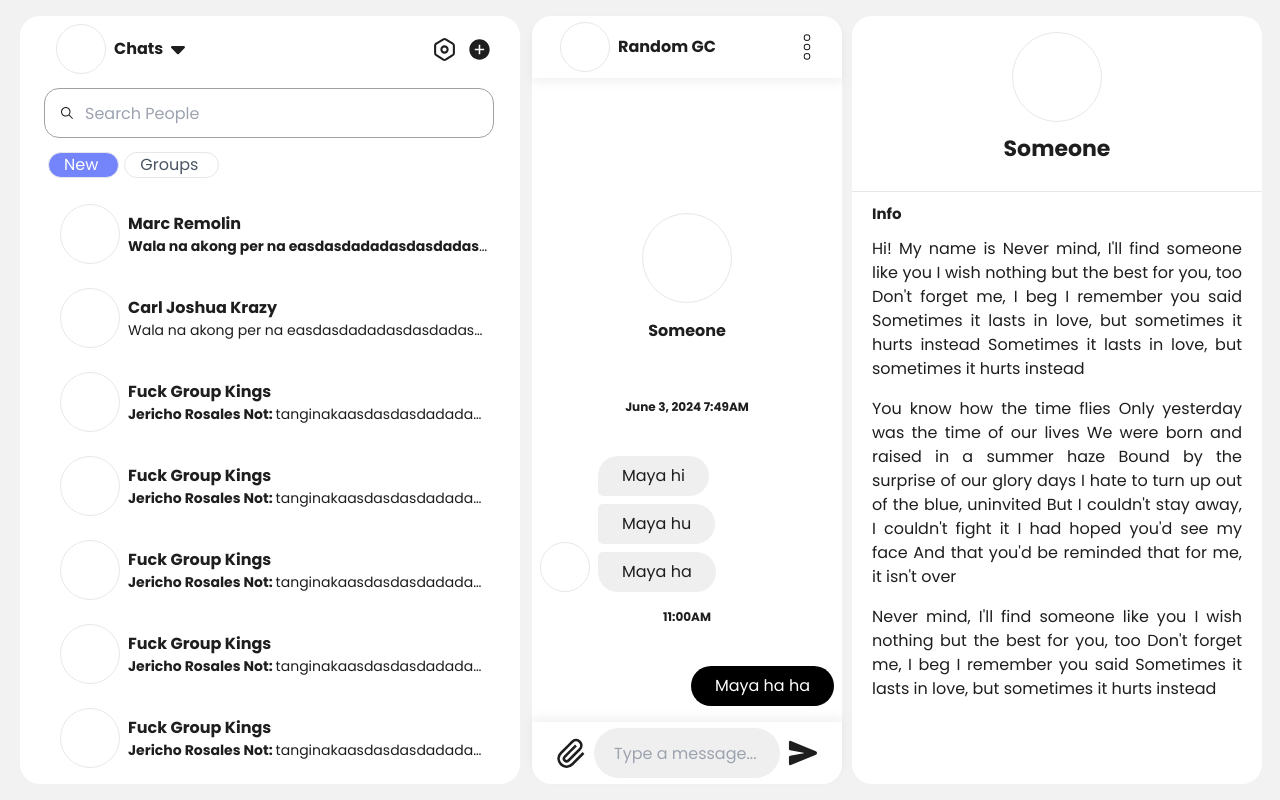
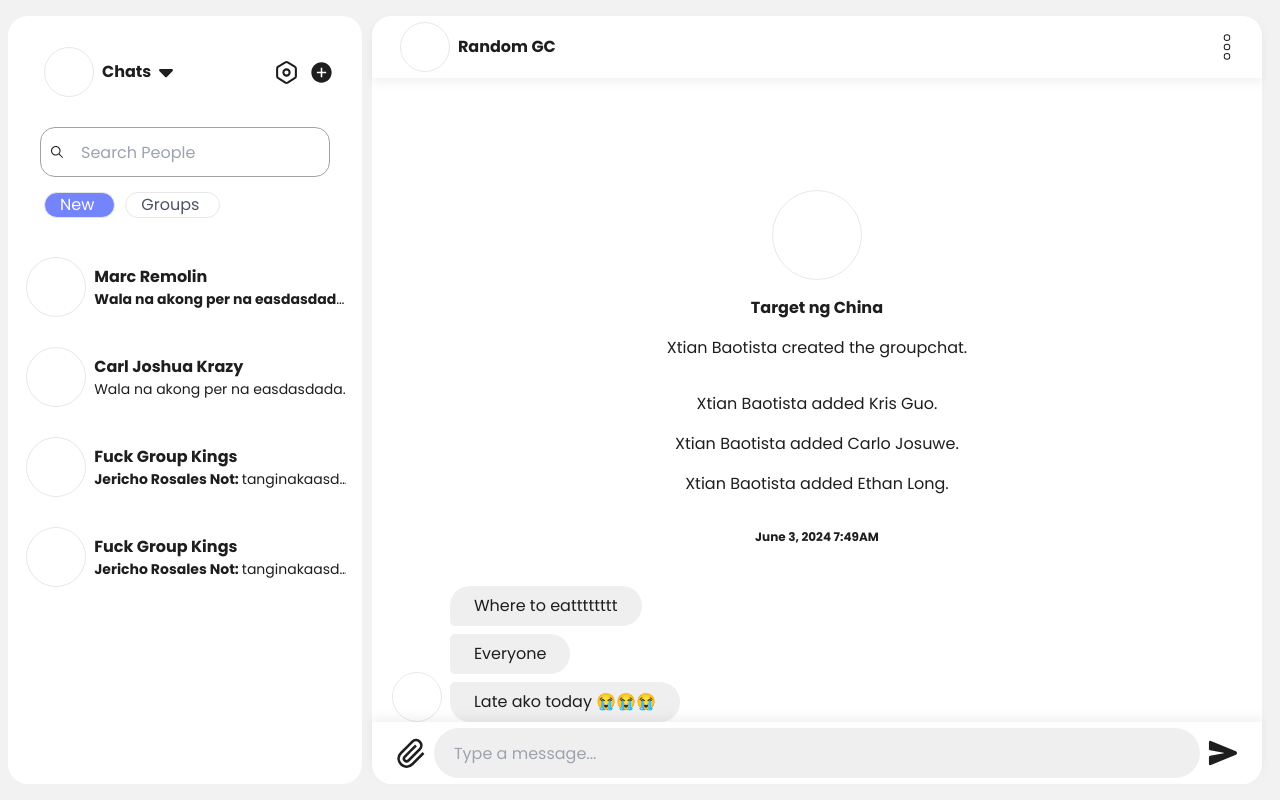
Before and after one commit to TopherGacad/Papis, a React (Vite) app: page /Content in a window 1280 px wide. Built offline with nearby package versions, Linux system fonts and the light colour scheme.

Commit message:
Fix: container sizes and added the toggle panel

```diff
--- /dev/null
+++ b/src/Context/AppContextProvider.tsx
@@ -0,0 +1,23 @@
+import { createContext, useContext, useState } from "react";
+
+const AppContext = createContext({});
+
+import React from "react";
+
+export default function AppContextProvider({
+  children,
+}: {
+  children: React.ReactNode;
+}) {
+  const [showModal, setShowModal] = useState(false);
+
+  return (
+    <AppContext.Provider value={{ showModal, setShowModal }}>
+      {children}
+    </AppContext.Provider>
+  );
+}
+
+export const useAppContext = () => {
+  return useContext(AppContext);
+};
--- a/src/components/Content.tsx
+++ b/src/components/Content.tsx
@@ -3,8 +3,13 @@
 import { IoSend } from "react-icons/io5";
 import Groupchat from "./Group";
 import Individualchat from "./Individual";
+import { useContext } from "react";
+import { useAppContext } from "../Context/AppContextProvider";
 
 export default function Content() {
+  // @ts-ignore
+  const { setShowModal } = useAppContext();
+
   return (
     <>
       <div className="bg-white h-full rounded-[20px] flex-grow flex flex-col justify-between items-end">
@@ -17,15 +22,18 @@
 
           <div className="right">
             <span className="h-[50px] w-auto">
-              <PiDotsThreeOutlineVerticalThin className="h-[30px] w-[30px]" />
+              <PiDotsThreeOutlineVerticalThin
+                className="h-[30px] w-[30px] cursor-pointer"
+                onClick={() => setShowModal((prev: any) => !prev)}
+              />
             </span>
           </div>
         </div>
 
         {/* Messages */}
 
-        {/* <Groupchat /> */}
-        <Individualchat />
+        <Groupchat />
+        {/* <Individualchat /> */}
 
         {/* Bottom Bar */}
         <div className="bg-white h-[80px] px-[20px] w-full rounded-b-[20px] flex items-center drop-shadow-[0_-5px_5px_rgba(0,0,0,0.05)]">
--- a/src/components/Group.tsx
+++ b/src/components/Group.tsx
@@ -1,6 +1,6 @@
 export default function Groupchat() {
   return (
-    <div className="message h-screen w-full flex flex-col overflow-y-auto pt-28">
+    <div className="container message h-screen flex flex-col overflow-y-auto pt-28">
       {/* Conversation Start */}
       <div className="start flex flex-col justify-center items-center w-full h-[200px]">
         <span className="w-[90px] h-[90px] rounded-[50%] border-solid border-[1px] border-black-600 mx-2"></span>
--- a/src/components/GroupInfo.tsx
+++ b/src/components/GroupInfo.tsx
@@ -2,13 +2,13 @@
   return (
     <>
       {/* RIGHT PANEL MAIN CONTAINER */}
-      <div className="right-container h-full w-[410px] rounded-[20px] bg-white mx-[10px] flex flex-col overflow-hidden">
+      <div className="right-container h-full container rounded-[20px] bg-white flex flex-col">
         {/* PROFILE SECTION */}
         <div className="py-3 head-right max-h-[250px] flex flex-col items-center justify-center border-solid border-b-[1px] border-black-500">
           <span className="w-[90px] h-[90px] rounded-[50%] border-solid border-[1px] border-black-600 mx-2"></span>
           <div className="text-[22px] py-[10px]">
             <span className="text-center">
-              <b>Target ng China</b>
+              <b className="whitespace-nowrap">Target ng China</b>
             </span>
           </div>
         </div>
@@ -23,7 +23,7 @@
         </div>
 
         {/* MEMBER LIST */}
-        <div className="mt-[20px] flex flex-grow flex-col mb-[15px] overflow-x-auto">
+        <div className="mt-[20px] flex flex-grow flex-col mb-[15px] overflow-y-auto">
           <div className="my-[2px] msg-container h-[60px] flex items-center justify-center">
             <div className="msg-left w-[60px] flex justify-center mx-2">
               <span className=" w-[45px] h-[45px] rounded-[50%] border-solid border-[1px] border-black-600"></span>
--- a/src/components/IndividualInfo.tsx
+++ b/src/components/IndividualInfo.tsx
@@ -2,7 +2,7 @@
   return (
     <>
       {/* RIGHT PANEL MAIN CONTAINER */}
-      <div className="right-container h-full w-[410px] rounded-[20px] bg-white mx-[10px] flex flex-col overflow-hidden">
+      <div className="container right-container h-full rounded-[20px] bg-white mx-[10px] flex flex-col overflow-hidden">
         {/* PROFILE SECTION */}
         <div className="py-3 head-right max-h-[250px] flex flex-col items-center justify-center border-solid border-b-[1px] border-black-500">
           <span className="w-[90px] h-[90px] rounded-[50%] border-solid border-[1px] border-black-600 mx-2"></span>
--- a/src/components/Rightbar.tsx
+++ b/src/components/Rightbar.tsx
@@ -1,10 +1,21 @@
 import { FaSortDown } from "react-icons/fa";
 import Groupinfo from "./GroupInfo";
 import Individualinfo from "./IndividualInfo";
+import { useAppContext } from "../Context/AppContextProvider";
+import { Fragment } from "react/jsx-runtime";
 
 export default function Rightbar() {
+  // @ts-ignore
+  const { showModal } = useAppContext();
+
   return (
-    // <Groupinfo />
-    <Individualinfo />
+
+      <div
+        className={`${
+          showModal ? "h-full w-[400px] overflow-y-auto" : "w-0 overflow-hidden"
+        } duration-[0.6s] whitespace-nowrap`}
+      >
+        <Groupinfo />
+      </div>
   );
 }
--- a/src/components/RootLayout.tsx
+++ b/src/components/RootLayout.tsx
@@ -31,18 +31,37 @@
 import Sidebar from "./Sidebar";
 import Content from "./Content";
 import Rightbar from "./Rightbar";
+import { useState } from "react";
+import { useAppContext } from "../Context/AppContextProvider";
 
 export default function RootLayout() {
+  // const [setModal, setSetModal] = useState(false);
   return (
-    <div className="flex p-3 px-2 h-screen bg-[#f2f2f2] font-sans" >
+    <div className="flex flex-row p-3 px-2 h-screen bg-[#f2f2f2] font-sans">
+      {/*
+      <div
+        className={`${
+          setModal ? "w-100" : "w-0 overflow-hidden"
+        } border border-red-500  bg-[rgba(0,0,0,0.2)] duration-[1s]`}
+      >
+        <h1>I am modal</h1>
+        <button onClick={() => setSetModal((prevState) => !prevState)}>
+          Close modal
+        </button>
+      </div>
+      */}
 
-      <div className="border-solid">
+      {/* <button onClick={() => setSetModal((prevState) => !prevState)}>
+        Show modal
+      </button> */}
+
+      <div className="w-[28%]">
         <Sidebar />
       </div>
-      <div className="border-solid flex-grow">
+      <div className="flex-grow mx-[10px]">
         <Outlet />
       </div>
-      <div className="border-solid">
+      <div className="overflow-hidden">
         <Rightbar />
       </div>
     </div>
--- a/src/components/Sidebar.tsx
+++ b/src/components/Sidebar.tsx
@@ -18,9 +18,9 @@
   return (
     <>
       {/* SIDE NAV */}
-      <div className="h-full mx-[12px] p-2 side-contain rounded-[20px] w-[500px] bg-white flex flex-col overflow-hidden font-sans">
+      <div className="h-full p-3 side-contain rounded-[20px] w-full bg-white flex flex-col overflow-hidden font-sans">
         {/* HEADER */}
-        <div className="flex justify-between items-center header h-[80px] px-[20px]">
+        <div className="flex container justify-between items-center header h-[80px] px-[20px]">
           <div className="head-left flex items-center">
             <span className="w-[50px] h-[50px] rounded-[50%] border-solid border-[1px] border-black-600 mx-2"></span>
             <span className="text-base font-bold items-center">Chats</span>
@@ -35,20 +35,20 @@
         </div>
 
         {/* SEARCH BAR */}
-        <div className="h-20 p-3 flex items-center">
-          <span className="relative z-[99] left-0 my-[15px] mx-[15px]">
+        <div className="relative h-20 w-full p-3 flex items-center">
+          <span className="absolute z-[99] left-0 my-[15px] mx-[25px]">
             <IoIosSearch></IoIosSearch>
           </span>
           <input
-            className="justify-self-center absolute pl-[40px] w-[450px] h-[50px] rounded-[15px] border-[#A1A1A1] border-solid border-[1px]"
+            className="justify-self-center relative pl-[40px] w-full h-[50px] rounded-[15px] border-[#A1A1A1] border-solid border-[1px]"
             type="text"
             placeholder="Search People"
           />
         </div>
 
         {/* FILTER */}
-        <div className=" h-[20px]">
-          <ul className="filter flex list-none w-full pl-[20px]">
+        <div className=" h-[30px] w-full">
+          <ul className="filter flex list-none pl-[20px]">
             {filters.map((filter, index) => (
               <li
                 key={filter}
@@ -69,12 +69,12 @@
 
         {/* USER LIST */}
         {/**UNSEEN MESSAGED STYLE*/}
-        <div className="flex-grow mt-[20px] flex items-center overflow-x-auto flex-col">
-          <div className="my-[5px] msg-container w-[450px] h-[80px] flex items-center justify-center">
-            <div className="msg-left w-[60px] flex justify-center mx-2">
+        <div className="flex-grow mt-[20px] flex items-center flex-col overflow-y-auto overflow-x-hidden">
+          <div className="my-[5px] w-full msg-container h-[80px] flex items-center justify-center">
+            <div className="msg-left w-[60px] flex justify-center mx-2 ">
               <span className=" w-[60px] h-[60px] rounded-[50%] border-solid border-[1px] border-black-600"></span>
             </div>
-            <div className="msg-right flex-grow max-w-[80%] flex flex-col justify-center">
+            <div className=" msg-right flex-grow max-w-[80%] flex flex-col justify-center">
               <span className="text-[16px]">
                 <b>Marc Remolin</b>
               </span>
@@ -85,11 +85,11 @@
           </div>
 
           {/**SEEN MESSAGED STYLE*/}
-          <div className="my-[5px] msg-container w-[450px] h-[80px] flex items-center justify-center">
+          <div className="my-[5px] w-full msg-container h-[80px] flex items-center justify-center">
             <div className="msg-left w-[60px] flex justify-center mx-2">
               <span className=" w-[60px] h-[60px] rounded-[50%] border-solid border-[1px] border-black-600"></span>
             </div>
-            <div className="msg-right flex-grow max-w-[80%] flex flex-col justify-center">
+            <div className="msg-right flex-grow max-w-[80%] w-full flex flex-col justify-center">
               <span className="text-[16px]">
                 <b>Carl Joshua Krazy</b>
               </span>
@@ -100,7 +100,7 @@
           </div>
 
           {/**GROUP MESSAGED TEMPLATE*/}
-          <div className="my-[5px] msg-container w-[450px] h-[80px] flex items-center justify-center">
+          <div className="my-[5px] msg-container w-full h-[80px] flex items-center justify-center">
             <div className="msg-left  w-[60px] flex justify-center mx-2">
               <span className=" w-[60px] h-[60px] rounded-[50%] border-solid border-[1px] border-black-600"></span>
             </div>
@@ -119,140 +119,7 @@
             </div>
           </div>
 
-          <div className="my-[5px] msg-container w-[450px] h-[80px] flex items-center justify-center">
-            <div className="msg-left  w-[60px] flex justify-center mx-2">
-              <span className=" w-[60px] h-[60px] rounded-[50%] border-solid border-[1px] border-black-600"></span>
-            </div>
-            <div className="msg-right flex-grow max-w-[80%] flex flex-col justify-center">
-              <span className="text-[16px]">
-                <b>Fuck Group Kings</b>
-              </span>
-              <span className="text-[14px] truncate">
-                <b>
-                  Jericho Rosales Not:{" "}
-                  <span className="msg-prev text-[14px]">
-                    tanginakaasdasdasdadadadadadadadasdasdasd
-                  </span>
-                </b>
-              </span>
-            </div>
-          </div>
-
-          <div className="my-[5px] msg-container w-[450px] h-[80px] flex items-center justify-center">
-            <div className="msg-left  w-[60px] flex justify-center mx-2">
-              <span className=" w-[60px] h-[60px] rounded-[50%] border-solid border-[1px] border-black-600"></span>
-            </div>
-            <div className="msg-right flex-grow max-w-[80%] flex flex-col justify-center">
-              <span className="text-[16px]">
-                <b>Fuck Group Kings</b>
-              </span>
-              <span className="text-[14px] truncate">
-                <b>
-                  Jericho Rosales Not:{" "}
-                  <span className="msg-prev text-[14px]">
-                    tanginakaasdasdasdadadadadadadadasdasdasd
-                  </span>
-                </b>
-              </span>
-            </div>
-          </div>
-
-          <div className="my-[5px] msg-container w-[450px] h-[80px] flex items-center justify-center">
-            <div className="msg-left  w-[60px] flex justify-center mx-2">
-              <span className=" w-[60px] h-[60px] rounded-[50%] border-solid border-[1px] border-black-600"></span>
-            </div>
-            <div className="msg-right flex-grow max-w-[80%] flex flex-col justify-center">
-              <span className="text-[16px]">
-                <b>Fuck Group Kings</b>
-              </span>
-              <span className="text-[14px] truncate">
-                <b>
-                  Jericho Rosales Not:{" "}
-                  <span className="msg-prev text-[14px]">
-                    tanginakaasdasdasdadadadadadadadasdasdasd
-                  </span>
-                </b>
-              </span>
-            </div>
-          </div>
-
-          <div className="my-[5px] msg-container w-[450px] h-[80px] flex items-center justify-center">
-            <div className="msg-left  w-[60px] flex justify-center mx-2">
-              <span className=" w-[60px] h-[60px] rounded-[50%] border-solid border-[1px] border-black-600"></span>
-            </div>
-            <div className="msg-right flex-grow max-w-[80%] flex flex-col justify-center">
-              <span className="text-[16px]">
-                <b>Fuck Group Kings</b>
-              </span>
-              <span className="text-[14px] truncate">
-                <b>
-                  Jericho Rosales Not:{" "}
-                  <span className="msg-prev text-[14px]">
-                    tanginakaasdasdasdadadadadadadadasdasdasd
-                  </span>
-                </b>
-              </span>
-            </div>
-          </div>
-
-          <div className="my-[5px] msg-container w-[450px] h-[80px] flex items-center justify-center">
-            <div className="msg-left  w-[60px] flex justify-center mx-2">
-              <span className=" w-[60px] h-[60px] rounded-[50%] border-solid border-[1px] border-black-600"></span>
-            </div>
-            <div className="msg-right flex-grow max-w-[80%] flex flex-col justify-center">
-              <span className="text-[16px]">
-                <b>Fuck Group Kings</b>
-              </span>
-              <span className="text-[14px] truncate">
-                <b>
-                  Jericho Rosales Not:{" "}
-                  <span className="msg-prev text-[14px]">
-                    tanginakaasdasdasdadadadadadadadasdasdasd
-                  </span>
-                </b>
-              </span>
-            </div>
-          </div>
-
-          <div className="my-[5px] msg-container w-[450px] h-[80px] flex items-center justify-center">
-            <div className="msg-left  w-[60px] flex justify-center mx-2">
-              <span className=" w-[60px] h-[60px] rounded-[50%] border-solid border-[1px] border-black-600"></span>
-            </div>
-            <div className="msg-right flex-grow max-w-[80%] flex flex-col justify-center">
-              <span className="text-[16px]">
-                <b>Fuck Group Kings</b>
-              </span>
-              <span className="text-[14px] truncate">
-                <b>
-                  Jericho Rosales Not:{" "}
-                  <span className="msg-prev text-[14px]">
-                    tanginakaasdasdasdadadadadadadadasdasdasd
-                  </span>
-                </b>
-              </span>
-            </div>
-          </div>
-
-          <div className="my-[5px] msg-container w-[450px] h-[80px] flex items-center justify-center">
-            <div className="msg-left  w-[60px] flex justify-center mx-2">
-              <span className=" w-[60px] h-[60px] rounded-[50%] border-solid border-[1px] border-black-600"></span>
-            </div>
-            <div className="msg-right flex-grow max-w-[80%] flex flex-col justify-center">
-              <span className="text-[16px]">
-                <b>Fuck Group Kings</b>
-              </span>
-              <span className="text-[14px] truncate">
-                <b>
-                  Jericho Rosales Not:{" "}
-                  <span className="msg-prev text-[14px]">
-                    tanginakaasdasdasdadadadadadadadasdasdasd
-                  </span>
-                </b>
-              </span>
-            </div>
-          </div>
-
-          <div className="my-[5px] msg-container w-[450px] h-[80px] flex items-center justify-center">
+          <div className="my-[5px] msg-container w-full h-[80px] flex items-center justify-center">
             <div className="msg-left  w-[60px] flex justify-center mx-2">
               <span className=" w-[60px] h-[60px] rounded-[50%] border-solid border-[1px] border-black-600"></span>
             </div>
--- a/src/index.css
+++ b/src/index.css
@@ -17,6 +17,7 @@
   }
   .filter li {
     @apply pr-[20px]
+        mr-[10px]
         text-[16px]
         text-gray-600;
   }
```
Also changed, not shown: src/App.tsx (+6 -5 lines).
